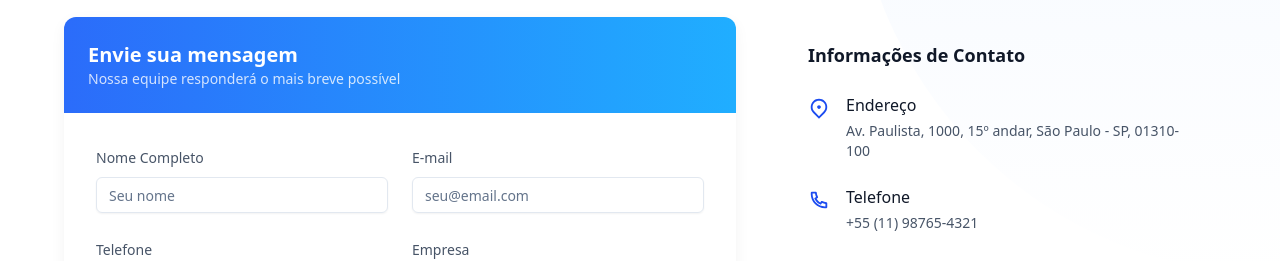
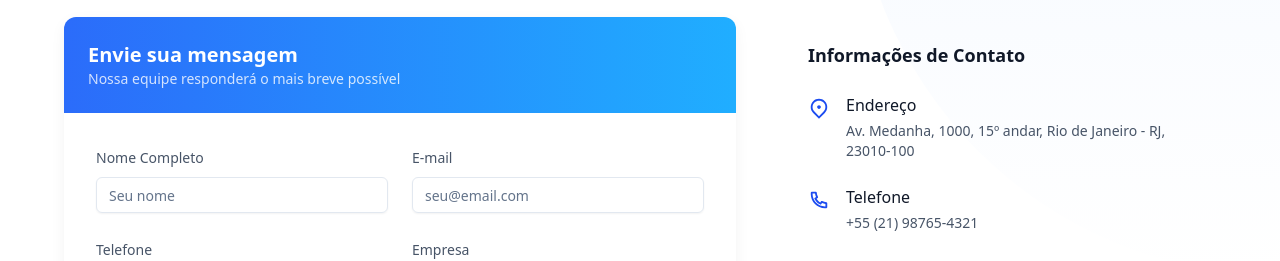
Before and after one commit to LirielC/redex.github.io, a Next.js app in the folder arquitetura-rede-consultoria/: page / in a window 1280 px wide. Shown: the part 4440-4701 px from the top of the page. Built offline with nearby package versions, Linux system fonts and the light colour scheme.

Commit message:
Update ContactSection.tsx

```diff
--- a/arquitetura-rede-consultoria/src/components/ContactSection.tsx
+++ b/arquitetura-rede-consultoria/src/components/ContactSection.tsx
@@ -208,13 +208,13 @@ export default function ContactSection() {
                   <ContactInfoItem
                     icon={<RiMapPin2Line size={22} />}
                     title="Endereço"
-                    content="Av. Paulista, 1000, 15º andar, São Paulo - SP, 01310-100"
+                    content="Av. Medanha, 1000, 15º andar, Rio de Janeiro - RJ, 23010-100"
                   />
 
                   <ContactInfoItem
                     icon={<RiPhoneLine size={22} />}
                     title="Telefone"
-                    content="+55 (11) 98765-4321"
+                    content="+55 (21) 98765-4321"
                   />
 
                   <ContactInfoItem
```
